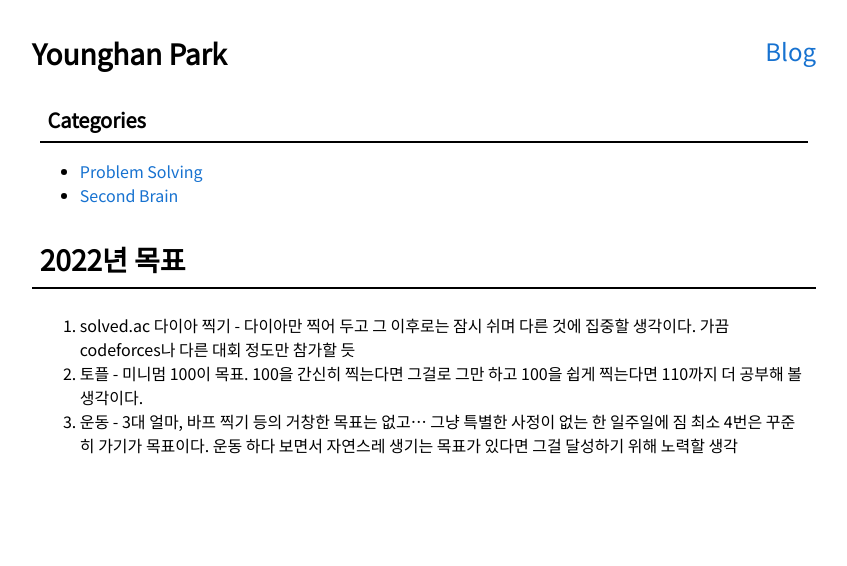
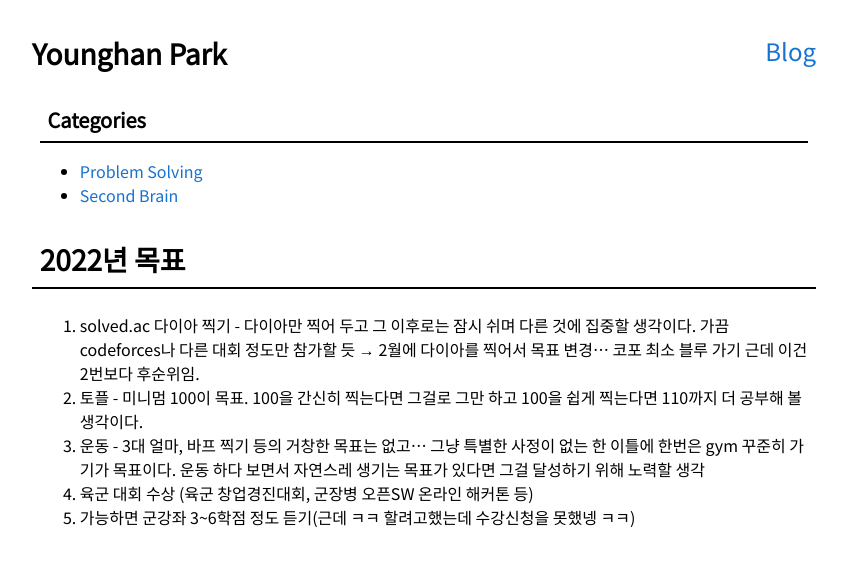
Before and after one commit to younghanstark/younghanstark.github.io, a Jekyll site: the page built from blog/_posts/2022-01-01-2022년-목표.md, in a window 1280 px wide. Shown: the top 566 px of the page, without its empty margins (216-1063 px from the left). Built offline with Jekyll 4.4.1, drawn with Linux system fonts in a browser that asks for light colours; nearby versions of some CDN libraries.

Commit message:
Update 2022-01-01-2022년-목표.md

```diff
--- a/blog/_posts/2022-01-01-2022년-목표.md
+++ b/blog/_posts/2022-01-01-2022년-목표.md
@@ -5,6 +5,8 @@ date:   2022-01-01 00:00
 category: second-brain
 ---
 
-1. solved.ac 다이아 찍기 - 다이아만 찍어 두고 그 이후로는 잠시 쉬며 다른 것에 집중할 생각이다. 가끔 codeforces나 다른 대회 정도만 참가할 듯
+1. solved.ac 다이아 찍기 - 다이아만 찍어 두고 그 이후로는 잠시 쉬며 다른 것에 집중할 생각이다. 가끔 codeforces나 다른 대회 정도만 참가할 듯 → 2월에 다이아를 찍어서 목표 변경... 코포 최소 블루 가기 근데 이건 2번보다 후순위임.
 2. 토플 - 미니멈 100이 목표. 100을 간신히 찍는다면 그걸로 그만 하고 100을 쉽게 찍는다면 110까지 더 공부해 볼 생각이다.
-3. 운동 - 3대 얼마, 바프 찍기 등의 거창한 목표는 없고... 그냥 특별한 사정이 없는 한 일주일에 짐 최소 4번은 꾸준히 가기가 목표이다. 운동 하다 보면서 자연스레 생기는 목표가 있다면 그걸 달성하기 위해 노력할 생각
+3. 운동 - 3대 얼마, 바프 찍기 등의 거창한 목표는 없고... 그냥 특별한 사정이 없는 한 이틀에 한번은 gym 꾸준히 가기가 목표이다. 운동 하다 보면서 자연스레 생기는 목표가 있다면 그걸 달성하기 위해 노력할 생각
+4. 육군 대회 수상 (육군 창업경진대회, 군장병 오픈SW 온라인 해커톤 등)
+5. 가능하면 군강좌 3~6학점 정도 듣기(근데 ㅋㅋ 할려고했는데 수강신청을 못했넹 ㅋㅋ)
```
